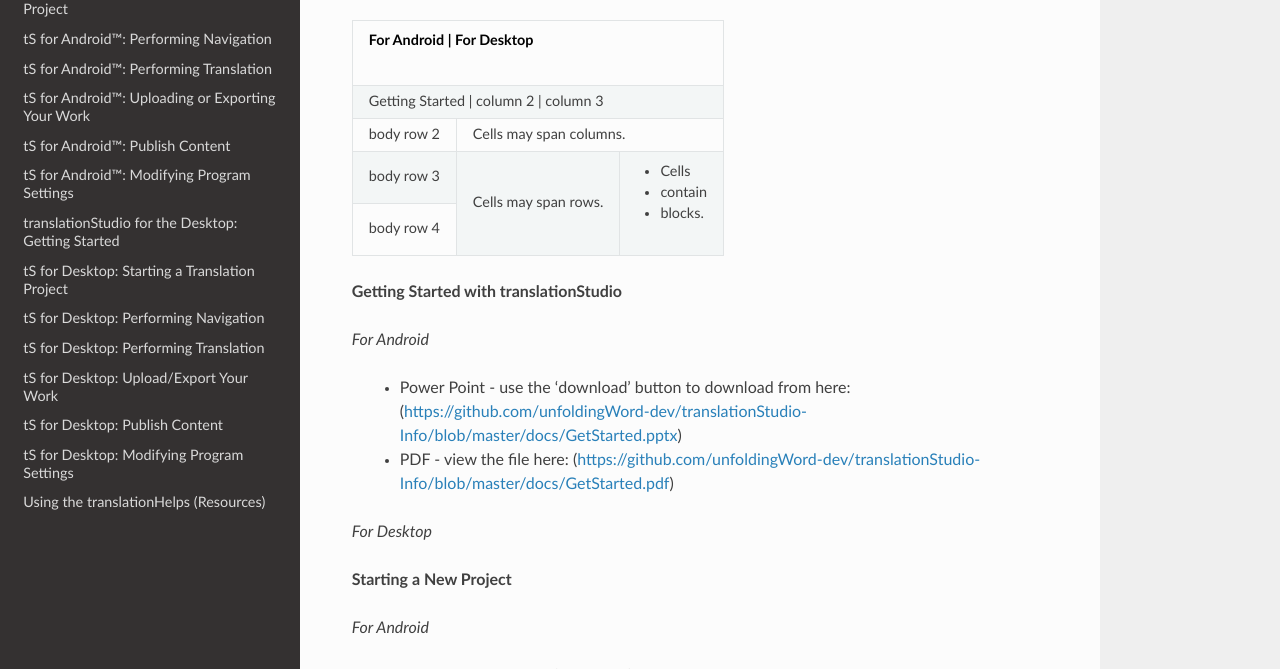
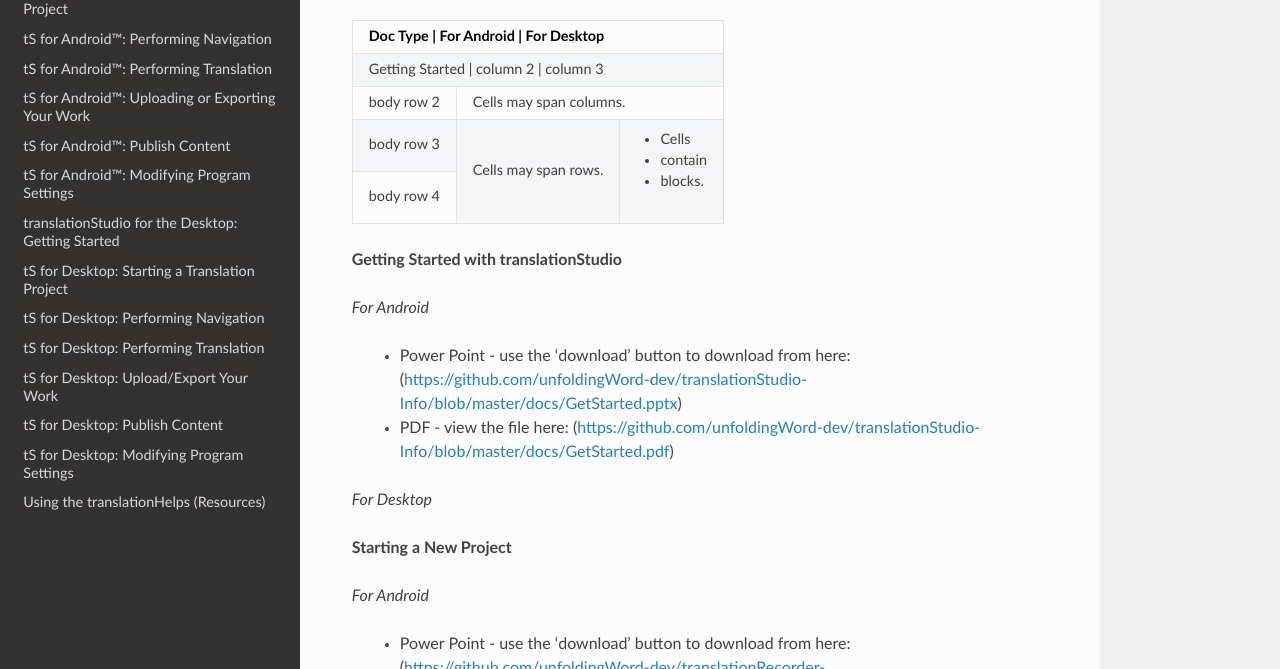
Before and after one commit to unfoldingWord-dev/translationStudio-Info, a Sphinx documentation site: the page built from docs/Appendix.rst, in a window 1280 px wide and 900 px high, scrolled down 777 px, cut to the strip 231-900 px from the top of the window. Built offline with Sphinx 7.4.7 and the Read the Docs theme 2.0.0, drawn with Linux system fonts in a browser that asks for light colours; pages that are not in the unit, such as notebooks, are missing from menus.

Commit message:
Update Appendix.rst

```diff
--- a/docs/Appendix.rst
+++ b/docs/Appendix.rst
@@ -33,7 +33,7 @@ Power Point Presentations (with PDFs)
 
 .. htmlonly:: Powerpoints and PDFs
 +-----------------+--------------+-------------+
-|                 | For Android  | For Desktop |
+|  Doc Type       | For Android  | For Desktop |
 +============+============+====================+
 | Getting Started | column 2     | column 3    |
 +-----------------+--------------+-------------+
```
